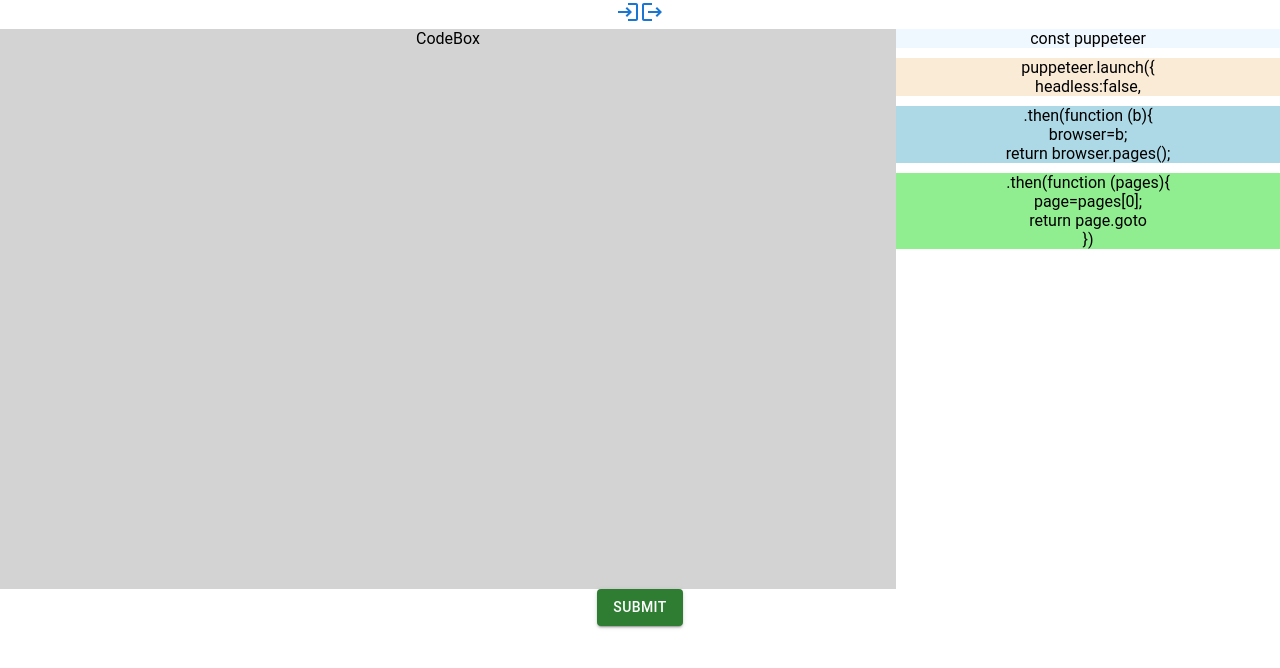
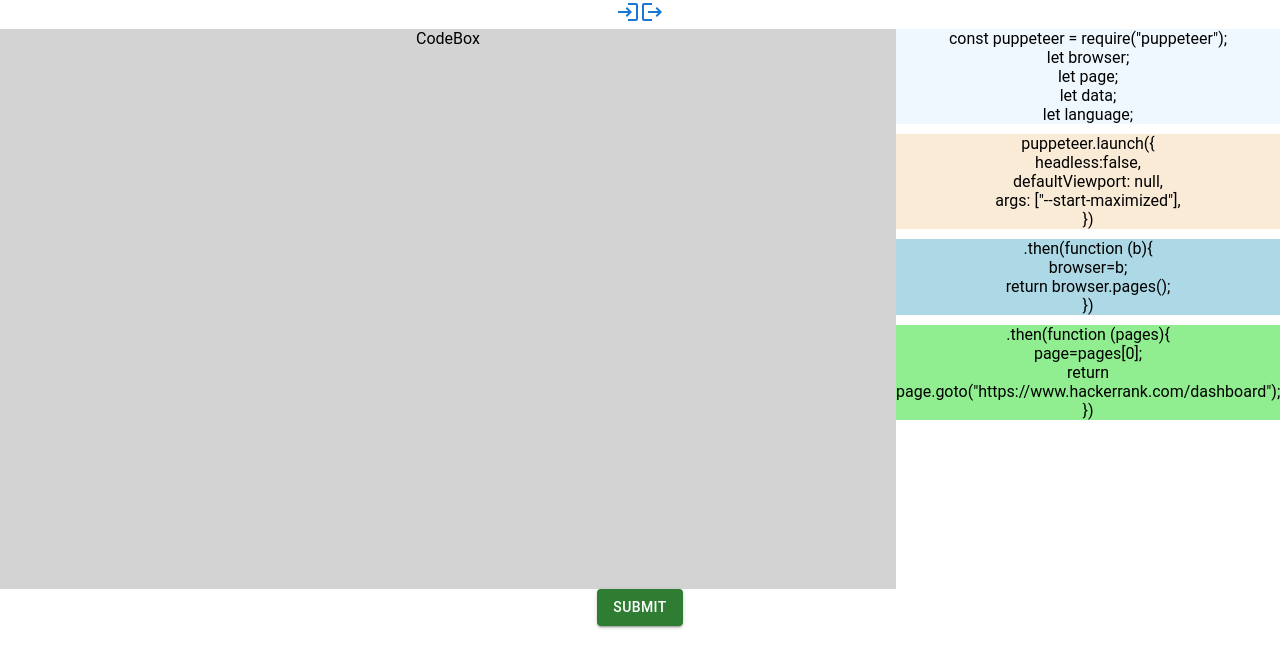
Before and after one commit to sumithere/Code-Evolutions, a React (Create React App) app: page / in a window 1280 px wide. Shown: the top 668 px of the page. Built offline with nearby package versions, Linux system fonts and the light colour scheme.

Commit message:
colour errors resolved

```diff
--- a/src/components/CodeItem.jsx
+++ b/src/components/CodeItem.jsx
@@ -1,7 +1,7 @@
 import React, { useRef } from 'react'
 import { useDrag, useDrop } from 'react-dnd'
 
-function CodeItem({code,index,moveListItem}) {
+function CodeItem({code,color,index,moveListItem}) {
 
     const [{ isDragging }, dragRef] = useDrag({
         type: 'item',
@@ -29,13 +29,15 @@ function CodeItem({code,index,moveListItem}) {
             moveListItem(dragIndex, hoverIndex)
             item.index = hoverIndex
             index=dragIndex;
+            // item.color=hoverIndex;
+            // color=dragIndex;
         },
     })
     const ref = useRef(null);
     const dragDropRef = dragRef(dropRef(ref));
     const opacity = isDragging ? 0 : 1
   return (
-    <div className="codeSnippet" ref={dragDropRef} style={{ opacity }} id={index}>{code.map((line, index) => {
+    <div className="codeSnippet" ref={dragDropRef} style={{ opacity }} id={color}>{code.map((line, index) => {
         return (<div className="lineOfCode" id={index}  key={index} >
             {line}
         </div>)
--- a/src/components/Home.jsx
+++ b/src/components/Home.jsx
@@ -7,6 +7,7 @@ import CodeItem from "./CodeItem";
 import CodeBox from "./CodeBox";
 function Home() {
     const [codeArray, setCodeArray] = useState([]);
+    const [colorArray, setColorArray] = useState([0,1,2,3]);
     const movePetListItem = useCallback(
         (dragIndex, hoverIndex) => {
             const dragItem = codeArray[dragIndex]
@@ -14,23 +15,42 @@ function Home() {
             // Swap places of dragItem and hoverItem in the pets array
             setCodeArray(codeArray => {
                 const updatedPets = [...codeArray]
-                console.log(codeArray);
+                // console.log(codeArray);
                 updatedPets[dragIndex] = hoverItem
                 updatedPets[hoverIndex] = dragItem
-                console.log(updatedPets);
-                console.log(dragItem,dragIndex,hoverIndex);
+                // console.log(updatedPets);
                 return updatedPets
             })
+            setColorArray((colorArray)=>{
+                const updatedColors = [...colorArray]
+                const dragColor=colorArray[dragIndex];
+                const hoverColor = colorArray[hoverIndex];
+                // console.log(dragIndex,"startcolor->",dragColor);
+                // console.log(hoverIndex,"endcolor->",hoverColor);
+                // console.log(colorArray);
+                updatedColors[dragIndex] = hoverColor
+                updatedColors[hoverIndex] = dragColor
+                // console.log(updatedColors);
+                return updatedColors
+            })
         },
-        [codeArray],
+        [codeArray,colorArray],
     )
     useEffect(() => {
-        setCodeArray([[`const puppeteer`], [`puppeteer.launch({`,
-            `headless:false,`], [`.then(function (b){`,
+        setCodeArray([[`const puppeteer = require("puppeteer"); `,
+            `let browser;`,
+            `let page;`,
+            `let data;`,
+            `let language;`], [`puppeteer.launch({`,
+            `headless:false,`,
+            `defaultViewport: null,`,
+            `args: ["--start-maximized"],`,
+            `})`], [`.then(function (b){`,
             `browser=b;`,
-            `return browser.pages();`], [`.then(function (pages){`,
+            `return browser.pages();`,
+            `})`], [`.then(function (pages){`,
             `page=pages[0];`,
-            `return page.goto`,
+            `return page.goto("https://www.hackerrank.com/dashboard");`,
             `})`]])
     }, [])
     return (<div className="home" style={{ display: "flex" }}>
@@ -43,7 +63,7 @@ function Home() {
                 <div className="codeToArrange">
                     {codeArray.map((code, index) => {
                         return (
-                            <CodeItem key={index} moveListItem={movePetListItem} index={index} code={code}/>
+                            <CodeItem key={code} moveListItem={movePetListItem} color={colorArray[index]} index={index} code={code}/>
                         )
                     })}
                 </div>
```
